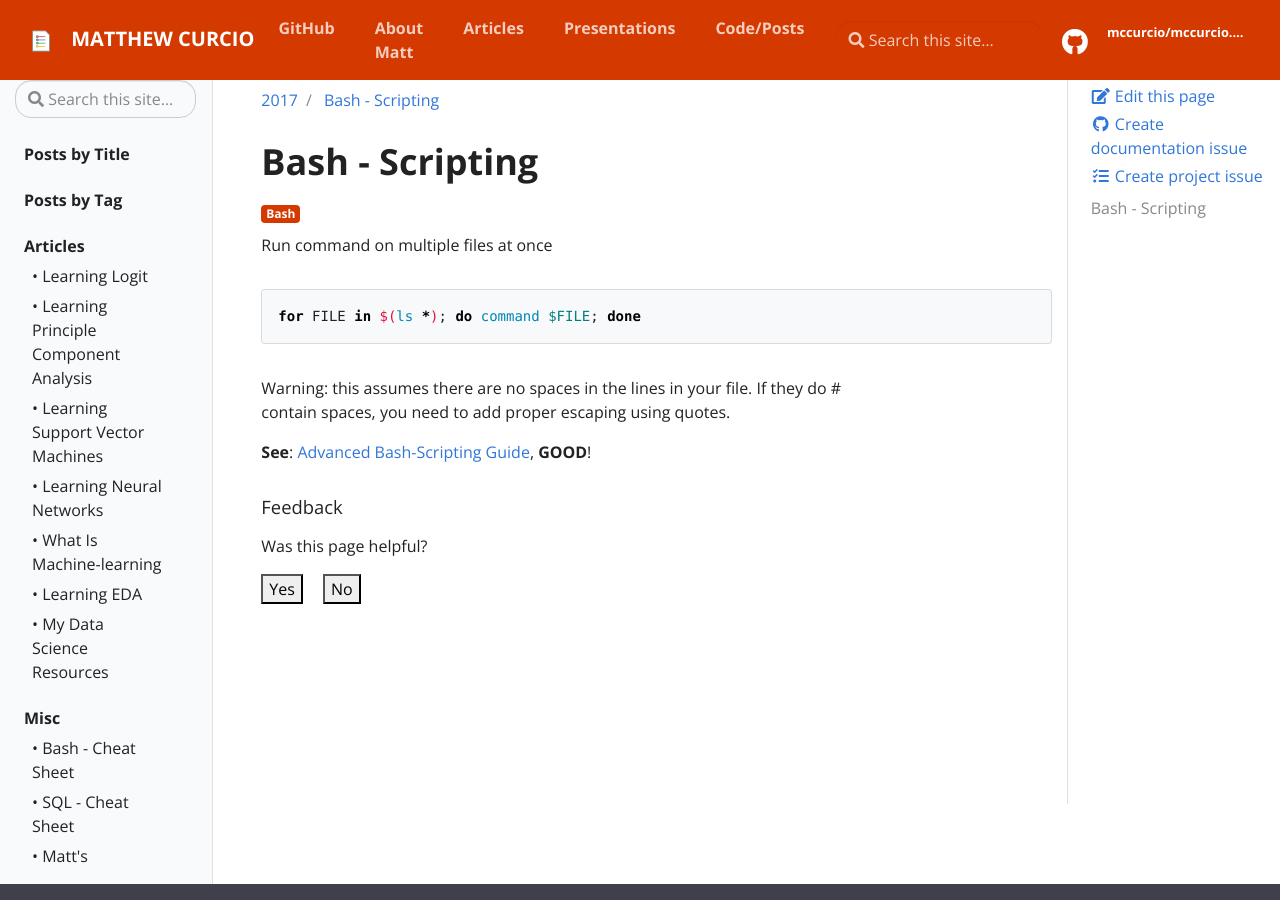
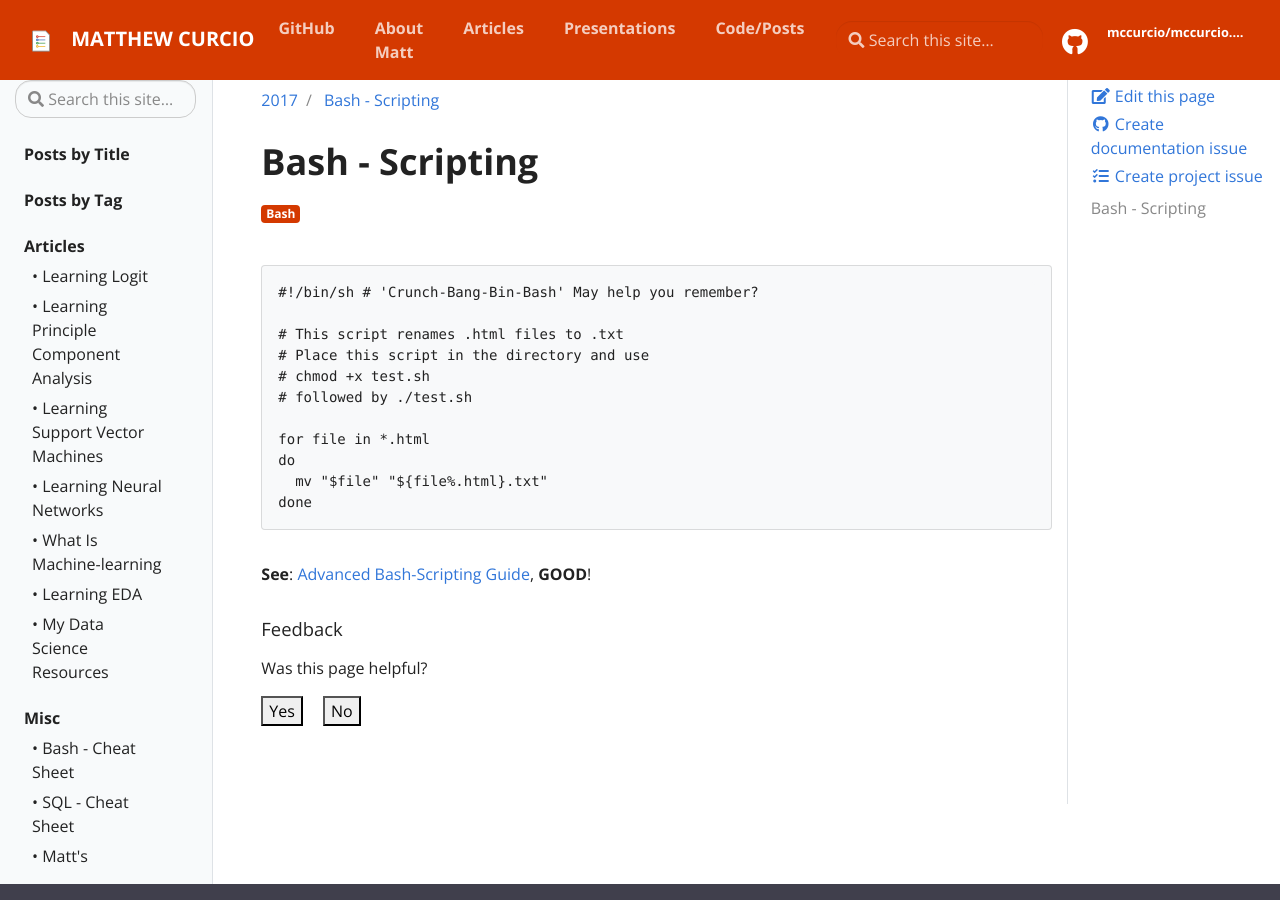
Before and after one commit to mccurcio/mccurcio.github.io, a Jekyll site: the page built from _posts/bash/2017-12-17-bash-scripting.md, in a window 1280 px wide and 900 px high. Built offline with Jekyll 4.4.1, drawn with Linux system fonts in a browser that asks for light colours; our own code applies the rules of GitHub Pages for plain Markdown files.

Commit message:
Update 2017-12-17-bash-scripting.md

````diff
--- a/_posts/bash/2017-12-17-bash-scripting.md
+++ b/_posts/bash/2017-12-17-bash-scripting.md
@@ -3,13 +3,18 @@ title: "Bash - Scripting"
 tags: Bash
 ---
 
+```
+#!/bin/sh # 'Crunch-Bang-Bin-Bash' May help you remember?
 
-Run command on multiple files at once
+# This script renames .html files to .txt
+# Place this script in the directory and use
+# chmod +x test.sh
+# followed by ./test.sh
 
-```bash
-for FILE in $(ls *); do command $FILE; done
+for file in *.html
+do
+  mv "$file" "${file%.html}.txt"
+done
 ```
 
-Warning: this assumes there are no spaces in the lines in your file. If they do # contain spaces, you need to add proper escaping using quotes.
-
 **See**: [Advanced Bash-Scripting Guide](http://tldp.org/LDP/abs/html/), **GOOD**!
````
